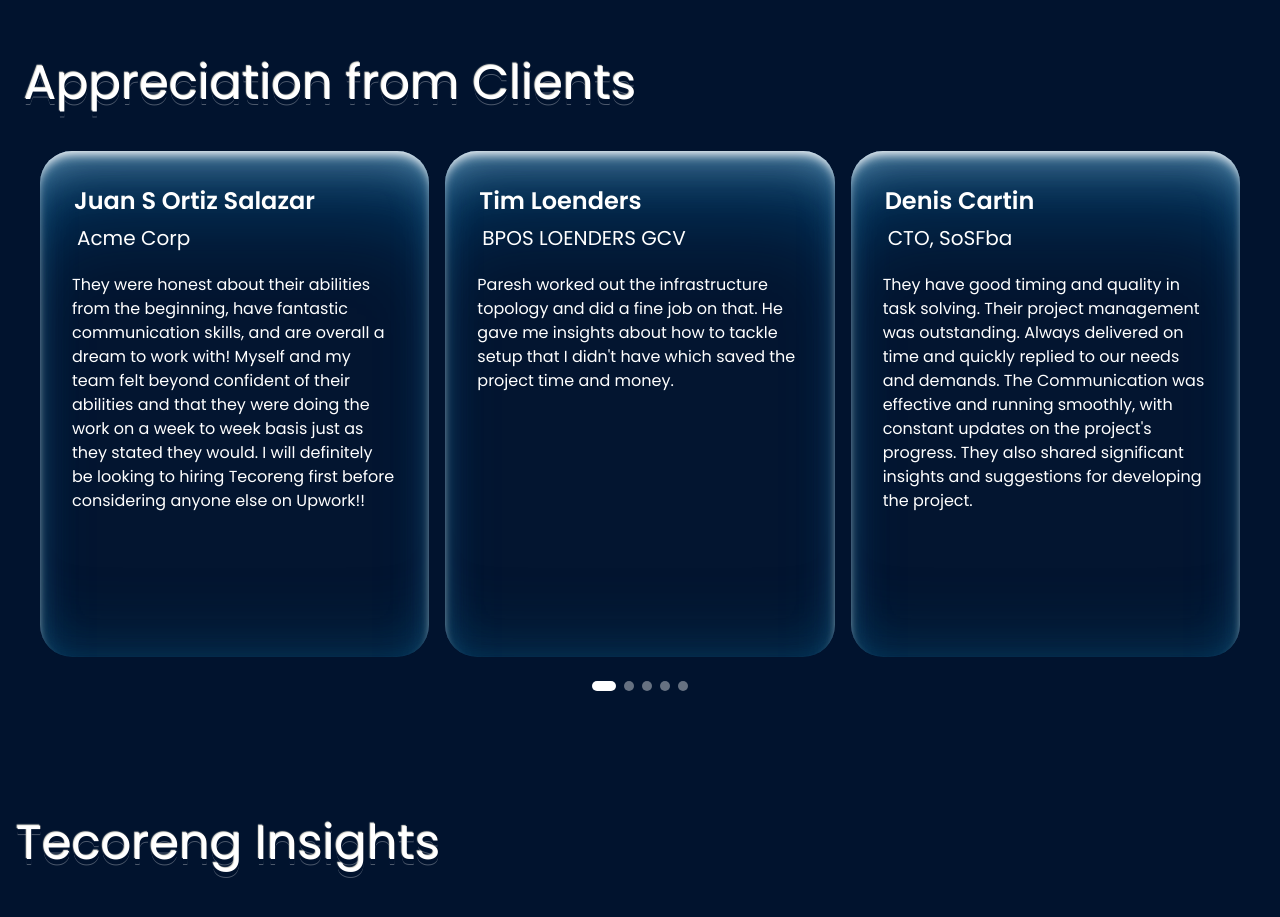
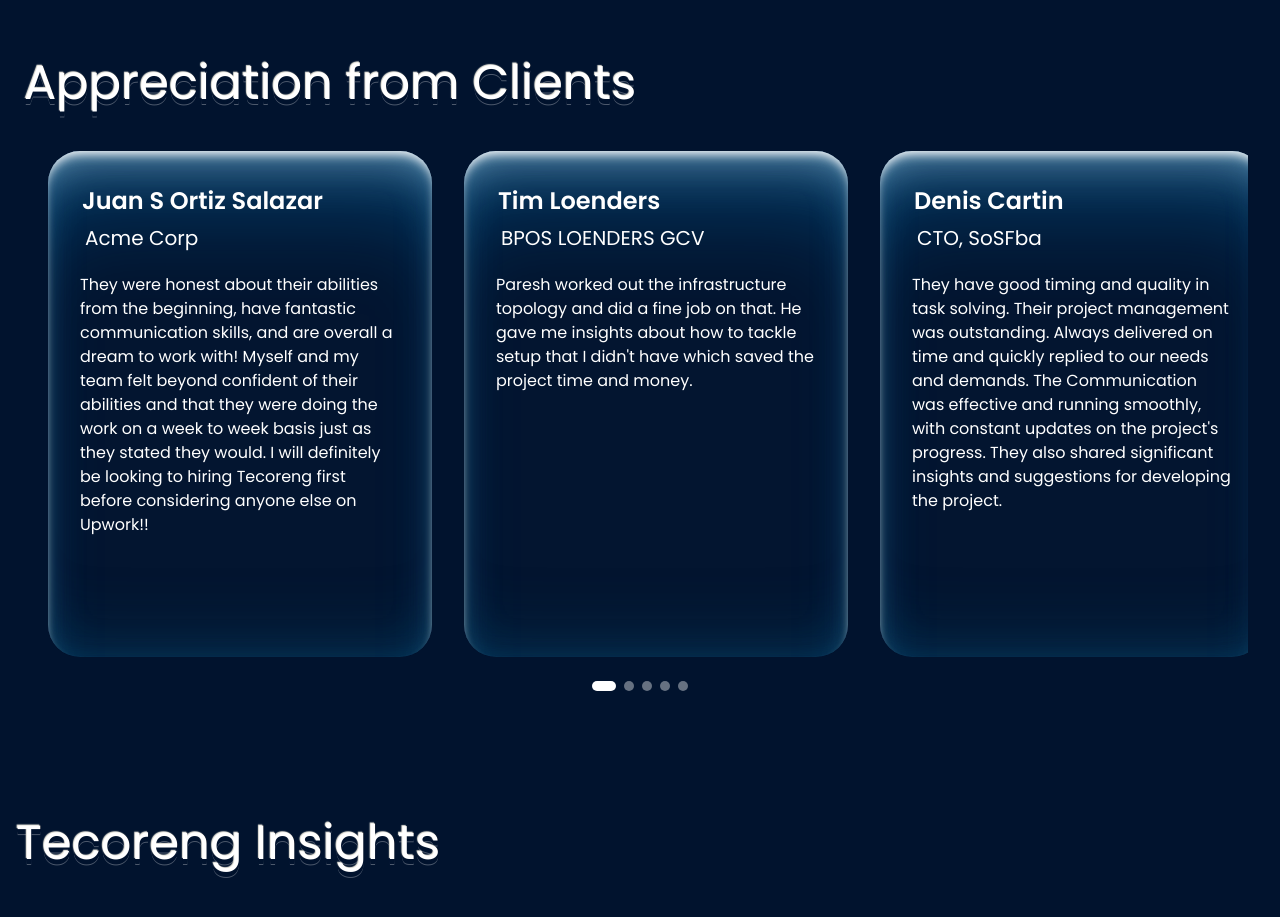
Before and after one commit to akhilvirja/comapnay-website-design, a React (Vite) app: page / in a window 1280 px wide. Shown: the part 10640-11557 px from the top of the page. Built offline with nearby package versions, Linux system fonts and the light colour scheme.

Commit message:
improved sliding in tecoreng insight and Appreciation from Clients sections

```diff
--- a/src/sections/AppreciationSection/AppreciationSection.tsx
+++ b/src/sections/AppreciationSection/AppreciationSection.tsx
@@ -1,5 +1,5 @@
 import AppreciationCard from "./components/AppreciationCard"
-import { useMemo, useState, useEffect } from "react"
+import { useState, useEffect, useRef } from "react"
 
 const clientData = [
   {
@@ -38,6 +38,10 @@ const clientData = [
 function AppreciationSection() {
   const [slidesPerView, setSlidesPerView] = useState(1)
   const [activeIndex, setActiveIndex] = useState(0)
+  const scrollRef = useRef<HTMLDivElement>(null);
+  const [isDragging, setIsDragging] = useState(false);
+  const [startX, setStartX] = useState(0);
+  const [scrollLeft, setScrollLeft] = useState(0)
 
   useEffect(() => {
     const compute = () => {
@@ -56,7 +60,39 @@ function AppreciationSection() {
     setActiveIndex((i) => Math.max(0, Math.min(i, clientData.length - 1)))
   }, [slidesPerView])
 
-  const translatePercent = useMemo(() => (100 / slidesPerView) * activeIndex, [slidesPerView, activeIndex])
+  const handleScroll = () => {
+    if (!scrollRef.current) return;
+
+    const scrollLeft = scrollRef.current.scrollLeft;
+    const containerWidth = scrollRef.current.offsetWidth;
+
+    const cardWidth = containerWidth / slidesPerView;
+    const index = Math.round(scrollLeft / cardWidth);
+    setActiveIndex(index);
+  };
+
+  const handleMouseDown = (e: React.MouseEvent) => {
+    if (!scrollRef.current) return;
+    setIsDragging(true);
+    setStartX(e.pageX - scrollRef.current.offsetLeft);
+    setScrollLeft(scrollRef.current.scrollLeft);
+  };
+
+  const handleMouseLeave = () => {
+    setIsDragging(false);
+  };
+
+  const handleMouseUp = () => {
+    setIsDragging(false);
+  };
+
+  const handleMouseMove = (e: React.MouseEvent) => {
+    if (!isDragging || !scrollRef.current) return;
+    e.preventDefault();
+    const x = e.pageX - scrollRef.current.offsetLeft;
+    const walk = (x - startX) * 1.5; // You can tweak drag speed here
+    scrollRef.current.scrollLeft = scrollLeft - walk;
+  };
 
   return (
     <section className="w-full bg-primary flex">
@@ -64,8 +100,21 @@ function AppreciationSection() {
             <h2 className="text-4xl sm:text-5xl mb-6 text-custom-shadow">Appreciation from Clients</h2>
 
             <div className="relative">
-              <div className="overflow-hidden px-2">
-                <div className="flex transition-transform duration-500 ease-out" style={{ transform: `translateX(-${translatePercent}%)` }}>
+              <div className="overflow-hidden px-2 select-none"
+                onMouseDown={handleMouseDown}
+                onMouseLeave={handleMouseLeave}
+                onMouseUp={handleMouseUp}
+                onMouseMove={handleMouseMove}
+              >
+                <div
+                  ref={scrollRef}
+                  className="flex overflow-x-auto snap-x snap-mandatory px-2 gap-4 scrollbar-hide elect-none"
+                  onMouseDown={handleMouseDown}
+                  onMouseLeave={handleMouseLeave}
+                  onMouseUp={handleMouseUp}
+                  onMouseMove={handleMouseMove}
+                  onScroll={handleScroll} // NEW
+                >
                   {clientData.map(({clientName, clientPosition, clientComment}) => (
                     <div className="shrink-0 w-full md:w-1/2 lg:w-1/3 px-2 pb-5">
                       <AppreciationCard clientName={clientName} clientPosition={clientPosition} clientComment={clientComment} />
@@ -79,7 +128,17 @@ function AppreciationSection() {
                   <button
                     key={i}
                     aria-label={`Go to card ${i + 1}`}
-                    onClick={() => setActiveIndex(i)}
+                    onClick={() => {
+                      if (scrollRef.current) {
+                        const containerWidth = scrollRef.current.offsetWidth;
+                        const cardWidth = containerWidth / slidesPerView;
+                        scrollRef.current.scrollTo({
+                          left: i * cardWidth,
+                          behavior: "smooth",
+                        });
+                      }
+                      setActiveIndex(i);
+                    }}
                     className={`h-2.5 rounded-full transition-all duration-300 ${i === activeIndex ? 'bg-white w-6' : 'bg-white/40 w-2.5 hover:bg-white/60'}`}
                   />
                 ))}
--- a/src/sections/OurDevelopementProcessSection/OurDevelopementProcessSection.tsx
+++ b/src/sections/OurDevelopementProcessSection/OurDevelopementProcessSection.tsx
@@ -144,7 +144,7 @@ function OurDevelopementProcessSection() {
         className="relative bg-secondary w-full py-32 lg:py-64"
       >
         <div className="container relative">
-          <h3 className="text-5xl relative bottom-45 text-custom-shadow">Our Development Process</h3>
+          <h3 className="text-5xl relative lg:bottom-45 text-custom-shadow md:bottom-20 bottom-10">Our Development Process</h3>
           <img
             src="https://tecoreng.com/_next/static/media/ballEntry.a4003503.svg"
             alt="starting point"
--- a/src/sections/TecorengInsightsSection/TecorengInsightsSection.tsx
+++ b/src/sections/TecorengInsightsSection/TecorengInsightsSection.tsx
@@ -1,3 +1,4 @@
+import { useRef, useState } from "react";
 import TecorengInsightCard from "./components/TecorengInsightCard";
 
 interface InsightItem {
@@ -48,6 +49,35 @@ const insightsData: InsightItem[] = [
 
 
 function TecorengInsightsSection() {
+  const scrollRef = useRef<HTMLDivElement>(null);
+  const [isDragging, setIsDragging] = useState(false);
+  const [startX, setStartX] = useState(0);
+  const [scrollLeft, setScrollLeft] = useState(0)
+
+  const handleMouseDown = (e: React.MouseEvent) => {
+    if (!scrollRef.current) return;
+    setIsDragging(true);
+    setStartX(e.pageX - scrollRef.current.offsetLeft);
+    setScrollLeft(scrollRef.current.scrollLeft);
+  };
+
+  const handleMouseLeave = () => {
+    setIsDragging(false);
+  };
+
+  const handleMouseUp = () => {
+    setIsDragging(false);
+  };
+
+  const handleMouseMove = (e: React.MouseEvent) => {
+    if (!isDragging || !scrollRef.current) return;
+    e.preventDefault();
+    const x = e.pageX - scrollRef.current.offsetLeft;
+    const walk = (x - startX) * 1.5; // You can tweak drag speed here
+    scrollRef.current.scrollLeft = scrollLeft - walk;
+  };
+
+
   return (
     <section className="w-full bg-primary py-16">
       <div className="container px-4">
@@ -55,7 +85,14 @@ function TecorengInsightsSection() {
           Tecoreng Insights
         </h2>
 
-        <div className="flex space-x-6 overflow-x-auto py-4 scrollbar-hide">
+        <div
+          ref={scrollRef}
+          className="flex space-x-6 overflow-x-auto py-4 scrollbar-hide cursor-pointer select-none"
+          onMouseDown={handleMouseDown}
+          onMouseLeave={handleMouseLeave}
+          onMouseUp={handleMouseUp}
+          onMouseMove={handleMouseMove}
+        >
           {insightsData.map((item, idx) => (
             <TecorengInsightCard
               key={idx}
```
